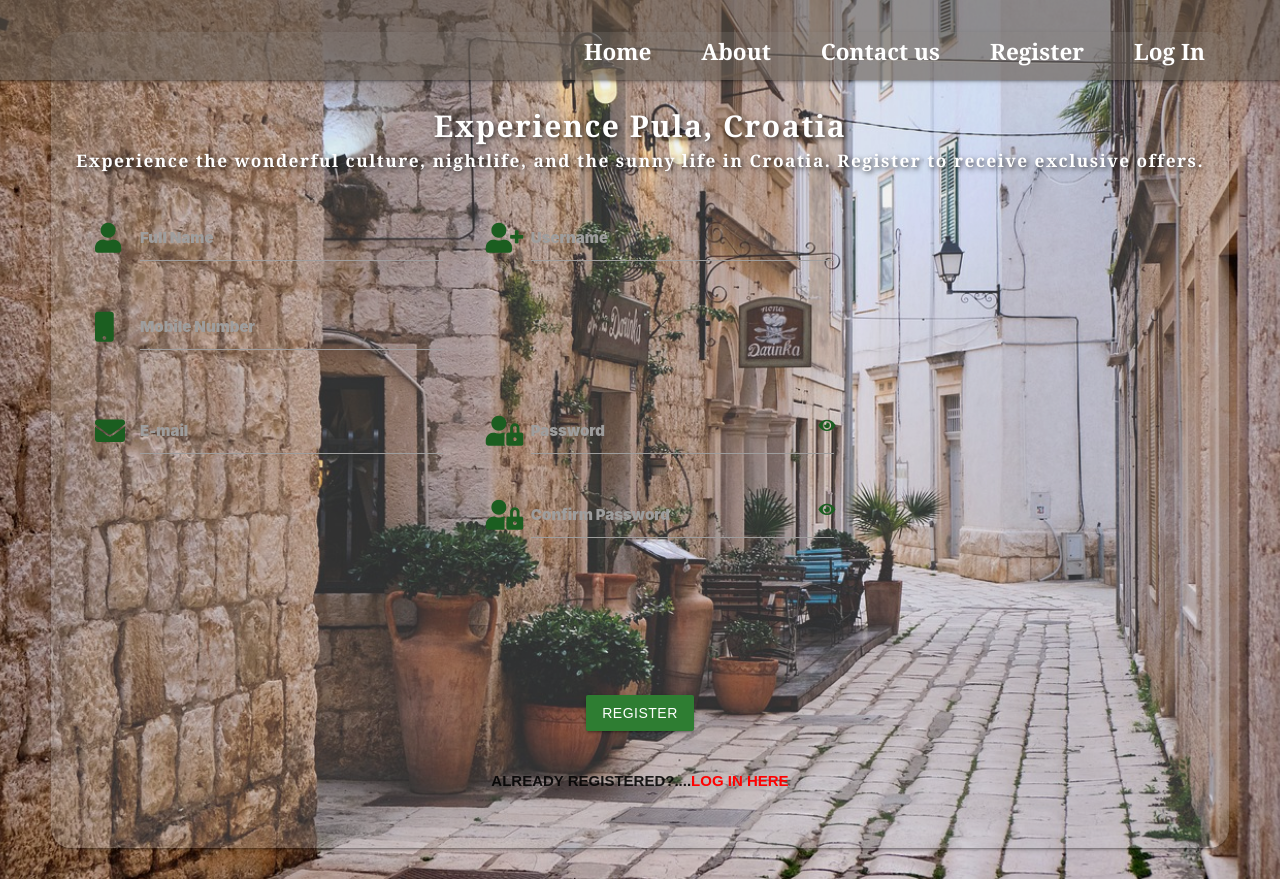
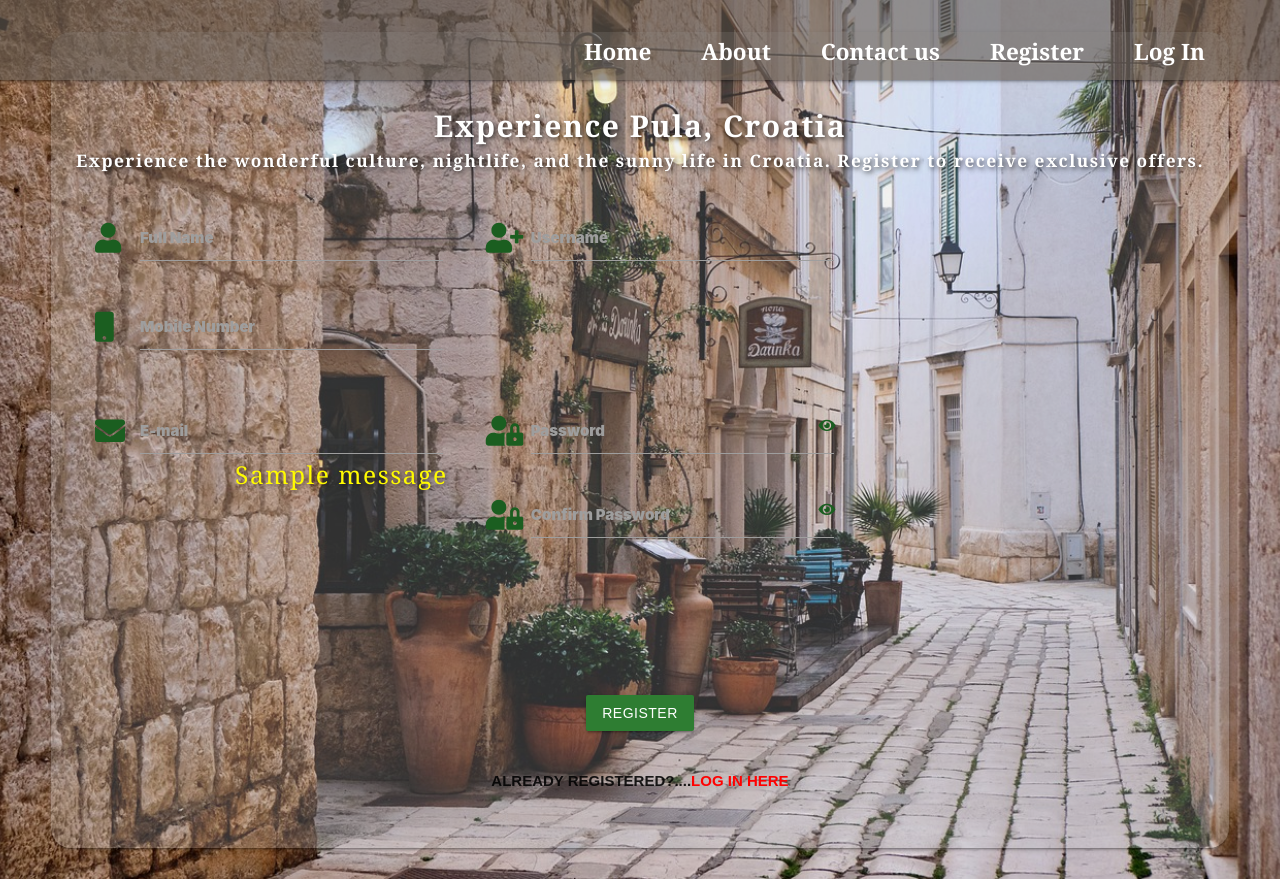
Before and after one commit to Frees1990/experience_croatia, a Flask app: page /register in a window 1280 px wide. Shown: the top 879 px of the page. Run offline with Flask 3, Linux system fonts and the light colour scheme; one stand-in notice (Sample message) is shown; some libraries are stand-ins or nearby versions.

Commit message:
flash card is taking too much space when the screensize goes smaller, removed card and changed the color to something brighter to make it look visible

```diff
--- a/app.py
+++ b/app.py
@@ -388,7 +388,6 @@ def travel_info():
         }
 
         mongo.db.travel_info.insert_one(travel_entry)
-        flash("Your request has been submitted to one of our Travel Guides and will get back to you with your perfect holiday plan to Pula Croatia.")
         return redirect(url_for("newTravel", username=session["user"]))
     else:
         # Hardcoded list of UK airports
--- a/static/css/style.css
+++ b/static/css/style.css
@@ -170,12 +170,13 @@ input:checked~.hamburger span:nth-child(3) {
 .flash {
   position: fixed;
   max-width: 100%;
-  margin-top: 5%;
-  margin-left: 42%;
+  margin-top: 7%;
   z-index: 1000;  /* Make sure it’s above all other content */
   padding: 15px 0;
   text-align: center;
-  color: #000;  /* Dark text for visibility */
+  color: rgb(255, 251, 0);
+  text-shadow: 2px 2px 4px rgba(0, 0, 0, 0.5);
+  font-weight: 900;
 }
 /* --------------------------------------- Logo*/
 a.brand-logo {
--- a/templates/manageusers.html
+++ b/templates/manageusers.html
@@ -7,8 +7,8 @@
         {% if messages %}
         {% for message in messages %}
         <div class="row flashes">
-            <div class="col s12 m4 offset-m3 card-panel red accent-4 rounded center">
-                <h6 class="orange-text text-lighten-4">{{ message }}</h6>
+            <div class="col s12 m4">
+                <h5>{{ message }}</h5>
             </div>
         </div>
         {% endfor %}
--- a/templates/newTravel.html
+++ b/templates/newTravel.html
@@ -8,8 +8,8 @@
         {% if messages %}
         {% for message in messages %}
         <div class="row flashes">
-            <div class="col s12 m4 offset-m3 card-panel red accent-4 rounded center">
-                <h6 class="orange-text text-lighten-4">{{ message }}</h6>
+            <div class="col s12 m4">
+                <h5>{{ message }}</h5>
             </div>
         </div>
         {% endfor %}
--- a/templates/register.html
+++ b/templates/register.html
@@ -5,6 +5,19 @@
 
 <aside id="registerImage">
     <!-- Centered Card -->
+    <aside class="container flash">
+        {% with messages = get_flashed_messages() %}
+        {% if messages %}
+        {% for message in messages %}
+        <div class="row flashes">
+            <div class="col s12 m4">
+                <h5>{{ message }}</h5>
+            </div>
+        </div>
+        {% endfor %}
+        {% endif %}
+        {% endwith %}
+    </aside>
     <div class="card reg-card col s12 m8">
         <h4 class="highlight-text">Experience Pula, Croatia</h4>
         <h6 class="highlight-text">Experience the wonderful culture, nightlife, and the sunny life in Croatia. Register to receive exclusive offers.</h6>
```
Also changed, not shown: templates/changepass.html (+13 -0 lines), templates/login.html (+4 -4 lines), templates/profile.html (+4 -4 lines), templates/update.html (+13 -0 lines), templates/updateTravel.html (+13 -0 lines).
